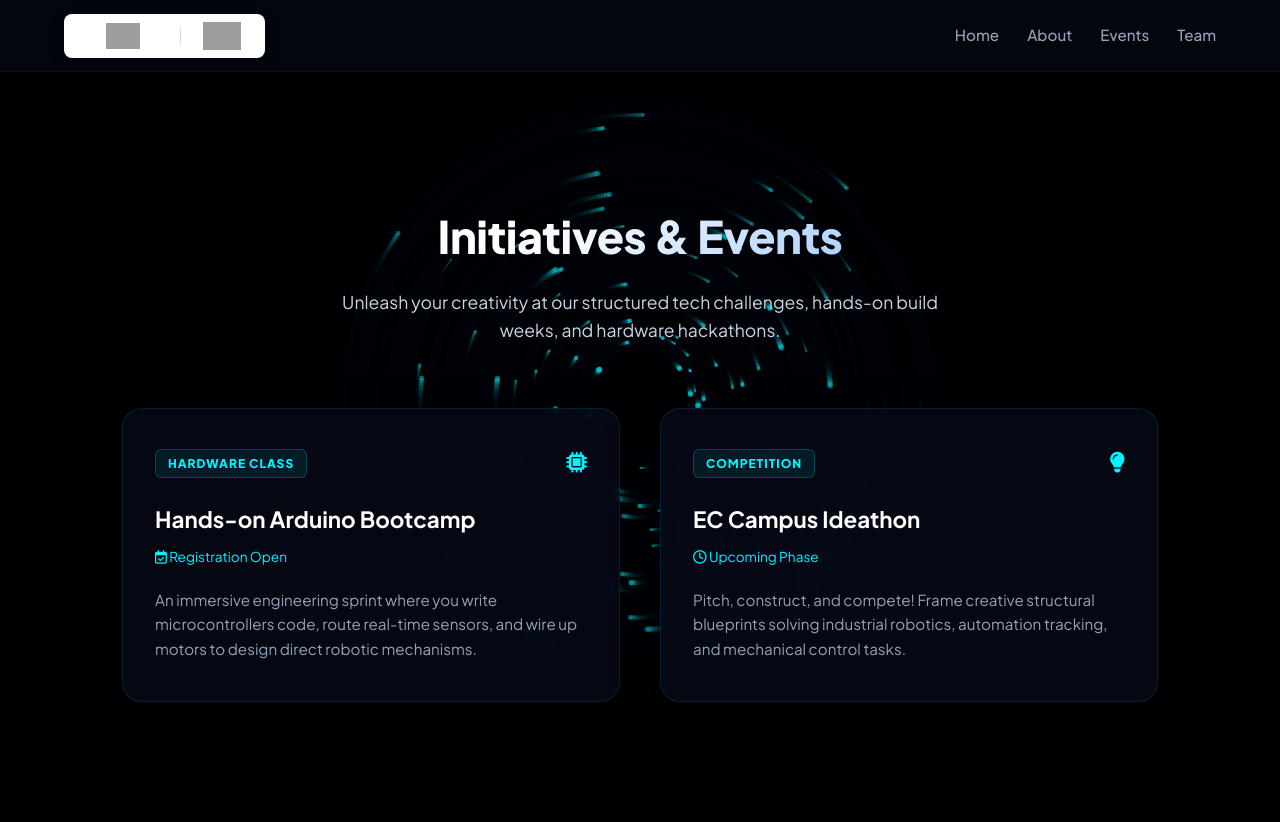
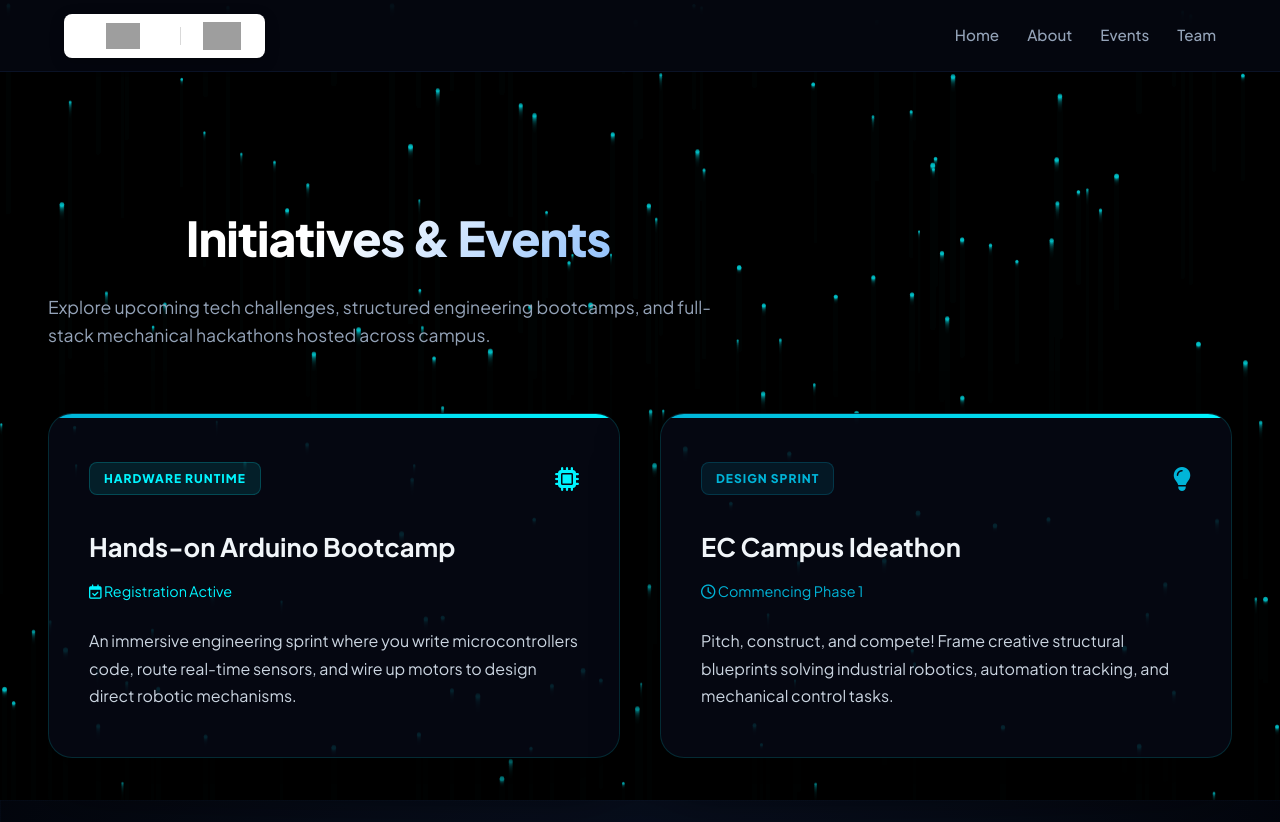
Before and after one commit to ModhakKGowda/ieee-ras-ec-site, a Flask app: page /events in a window 1280 px wide. Before the commit the page ends 702 px from the top, so only its background shows below. Run offline with Flask 3, Linux system fonts and the light colour scheme; grey boxes are pictures that could not be loaded.

Commit message:
Refactor events layout and update styles

```diff
--- a/api/templates/events.html
+++ b/api/templates/events.html
@@ -13,38 +13,41 @@
             position: fixed;
             top: 0; left: 0; width: 100%; height: 100%;
             z-index: -1;
-            background: #030408;
+            background: #020306;
         }
-        .events-layout-box {
-            max-width: 1100px;
+        .panoramic-wrapper {
+            width: 100%;
+            max-width: 1400px; /* Expands broadly to prevent weird compression gaps */
             margin: 8rem auto 4rem auto;
-            padding: 0 2rem;
-            text-align: center;
+            padding: 0 3rem;
             position: relative;
             z-index: 2;
         }
-        .event-card {
-            background: rgba(6, 10, 23, 0.85) !important;
-            border: 1px solid rgba(0, 180, 216, 0.15) !important;
-            box-shadow: 0 20px 45px rgba(0,0,0,0.5);
-            backdrop-filter: blur(12px);
-            border-radius: 20px !important;
-            transition: all 0.4s cubic-bezier(0.16, 1, 0.3, 1) !important;
+        .panoramic-grid {
+            display: grid;
+            grid-template-columns: repeat(auto-fit, minmax(400px, 1fr));
+            gap: 2.5rem;
+            margin-top: 4rem;
         }
-        .event-card:hover {
-            transform: translateY(-8px);
-            border-color: #00f5ff !important;
-            box-shadow: 0 20px 50px rgba(0, 245, 255, 0.18) !important;
+        .panoramic-card {
+            background: rgba(6, 9, 20, 0.85);
+            border: 1px solid rgba(0, 245, 255, 0.15);
+            border-radius: 24px;
+            padding: 3rem 2.5rem;
+            position: relative;
+            overflow: hidden;
+            box-shadow: 0 30px 60px rgba(0,0,0,0.6);
+            transition: all 0.4s cubic-bezier(0.25, 1, 0.5, 1);
         }
-        .tech-tag {
-            background: rgba(0, 245, 255, 0.08);
-            color: #00f5ff;
-            padding: 4px 12px;
-            border-radius: 6px;
-            font-size: 0.75rem;
-            font-weight: 800;
-            letter-spacing: 1px;
-            border: 1px solid rgba(0, 245, 255, 0.2);
+        .panoramic-card:hover {
+            transform: scale(1.02) translateY(-4px);
+            border-color: #00f5ff;
+            box-shadow: 0 30px 70px rgba(0, 245, 255, 0.12);
+        }
+        .glow-bar {
+            position: absolute;
+            top: 0; left: 0; width: 100%; height: 4px;
+            background: linear-gradient(90deg, #00b4d8, #00f5ff);
         }
     </style>
 </head>
@@ -68,31 +71,35 @@
         </nav>
     </header>
 
-    <div class="events-layout-box">
-        <h2 class="section-title">Initiatives & Events</h2>
-        <p class="section-desc" style="color: #cbd5e1; max-width: 600px; margin: 0 auto 4rem auto;">Unleash your creativity at our structured tech challenges, hands-on build weeks, and hardware hackathons.</p>
+    <div class="panoramic-wrapper">
+        <div style="text-align: left; max-width: 700px;">
+            <h2 class="section-title" style="margin: 0; font-size: 3rem; font-weight: 800; letter-spacing: -1px;">Initiatives & Events</h2>
+            <p style="color: #94a3b8; font-size: 1.1rem; margin-top: 1rem; line-height: 1.6;">Explore upcoming tech challenges, structured engineering bootcamps, and full-stack mechanical hackathons hosted across campus.</p>
+        </div>
 
-        <div class="events-grid" style="display: grid; grid-template-columns: repeat(auto-fit, minmax(320px, 1fr)); gap: 2.5rem;">
-            <div class="event-card" style="padding: 2.5rem 2rem; position: relative; text-align: left;">
-                <div style="display: flex; justify-content: space-between; align-items: center; margin-bottom: 1.5rem;">
-                    <span class="tech-tag">HARDWARE CLASS</span>
-                    <i class="fa-solid fa-microchip" style="color: #00f5ff; font-size: 1.3rem;"></i>
+        <div class="panoramic-grid">
+            <div class="panoramic-card">
+                <div class="glow-bar"></div>
+                <div style="display: flex; justify-content: space-between; align-items: center; margin-bottom: 2rem;">
+                    <span style="background: rgba(0,245,255,0.1); color: #00f5ff; padding: 6px 14px; border-radius: 8px; font-size: 0.75rem; font-weight: 800; letter-spacing: 1px; border: 1px solid rgba(0,245,255,0.2);">HARDWARE RUNTIME</span>
+                    <i class="fa-solid fa-microchip" style="color: #00f5ff; font-size: 1.5rem;"></i>
                 </div>
-                <h3 style="color: #fff; font-size: 1.4rem; margin-bottom: 0.5rem; font-weight: 700;">Hands-on Arduino Bootcamp</h3>
-                <p style="color: #00f5ff; font-size: 0.85rem; margin-bottom: 1.25rem;"><i class="fa-regular fa-calendar-check"></i> Registration Open</p>
-                <p style="color: #94a3b8; font-size: 0.95rem; line-height: 1.6; margin: 0;">
+                <h3 style="font-size: 1.6rem; font-weight: 700; margin-bottom: 0.75rem;">Hands-on Arduino Bootcamp</h3>
+                <p style="color: #00f5ff; font-size: 0.9rem; margin-bottom: 1.5rem;"><i class="fa-regular fa-calendar-check"></i> Registration Active</p>
+                <p style="color: #cbd5e1; font-size: 1rem; line-height: 1.7; margin: 0;">
                     An immersive engineering sprint where you write microcontrollers code, route real-time sensors, and wire up motors to design direct robotic mechanisms.
                 </p>
             </div>
 
-            <div class="event-card" style="padding: 2.5rem 2rem; position: relative; text-align: left;">
-                <div style="display: flex; justify-content: space-between; align-items: center; margin-bottom: 1.5rem;">
-                    <span class="tech-tag">COMPETITION</span>
-                    <i class="fa-solid fa-lightbulb" style="color: #00f5ff; font-size: 1.3rem;"></i>
+            <div class="panoramic-card">
+                <div class="glow-bar"></div>
+                <div style="display: flex; justify-content: space-between; align-items: center; margin-bottom: 2rem;">
+                    <span style="background: rgba(0,180,216,0.1); color: #00b4d8; padding: 6px 14px; border-radius: 8px; font-size: 0.75rem; font-weight: 800; letter-spacing: 1px; border: 1px solid rgba(0,180,216,0.2);">DESIGN SPRINT</span>
+                    <i class="fa-solid fa-lightbulb" style="color: #00b4d8; font-size: 1.5rem;"></i>
                 </div>
-                <h3 style="color: #fff; font-size: 1.4rem; margin-bottom: 0.5rem; font-weight: 700;">EC Campus Ideathon</h3>
-                <p style="color: #00f5ff; font-size: 0.85rem; margin-bottom: 1.25rem;"><i class="fa-regular fa-clock"></i> Upcoming Phase</p>
-                <p style="color: #94a3b8; font-size: 0.95rem; line-height: 1.6; margin: 0;">
+                <h3 style="font-size: 1.6rem; font-weight: 700; margin-bottom: 0.75rem;">EC Campus Ideathon</h3>
+                <p style="color: #00b4d8; font-size: 0.9rem; margin-bottom: 1.5rem;"><i class="fa-regular fa-clock"></i> Commencing Phase 1</p>
+                <p style="color: #cbd5e1; font-size: 1rem; line-height: 1.7; margin: 0;">
                     Pitch, construct, and compete! Frame creative structural blueprints solving industrial robotics, automation tracking, and mechanical control tasks.
                 </p>
             </div>
@@ -102,53 +109,48 @@
     <script>
         const canvas = document.getElementById('bg-canvas');
         const ctx = canvas.getContext('2d');
-        let particles = [];
-        let mouse = { x: -1000, y: -1000 };
+        let vortexParticles = [];
+        let mouse = { x: -500, y: -500 };
 
         function resize() { canvas.width = window.innerWidth; canvas.height = window.innerHeight; }
         window.addEventListener('resize', resize);
         window.addEventListener('mousemove', (e) => { mouse.x = e.clientX; mouse.y = e.clientY; });
         resize();
 
-        // Populate orbital particles
-        for(let i=0; i<120; i++) {
-            particles.push({
-                angle: Math.random() * Math.PI * 2,
-                radius: Math.random() * 250 + 50,
-                speed: Math.random() * 0.01 + 0.005,
-                size: Math.random() * 2 + 1
+        // High-density background constellation spanning edge to edge smoothly
+        for(let i=0; i<150; i++) {
+            vortexParticles.push({
+                x: Math.random() * window.innerWidth,
+                y: Math.random() * window.innerHeight,
+                baseX: 0, baseY: 0,
+                speed: Math.random() * 0.5 + 0.2,
+                size: Math.random() * 1.5 + 1
             });
         }
 
-        function drawVortex() {
-            ctx.fillStyle = 'rgba(3, 4, 8, 0.2)';
+        function runSystem() {
+            ctx.fillStyle = 'rgba(2, 3, 6, 0.15)';
             ctx.fillRect(0, 0, canvas.width, canvas.height);
 
-            let centerX = canvas.width / 2;
-            let centerY = canvas.height / 2;
+            vortexParticles.forEach(p => {
+                p.y -= p.speed;
+                if(p.y < 0) p.y = canvas.height;
 
-            particles.forEach(p => {
-                p.angle += p.speed;
-                let targetX = centerX + Math.cos(p.angle) * p.radius;
-                let targetY = centerY + Math.sin(p.angle) * p.radius;
-
-                // Mouse cosmic magnetic distortion field
-                let mDist = Math.hypot(mouse.x - targetX, mouse.y - targetY);
-                if(mDist < 150) {
-                    let force = (150 - mDist) / 150;
-                    targetX += (mouse.x - targetX) * force * 0.4;
-                    targetY += (mouse.y - targetY) * force * 0.4;
+                // Create full-bleed interactive magnetic pulls across card paths
+                let dist = Math.hypot(mouse.x - p.x, mouse.y - p.y);
+                let currentX = p.x;
+                if(dist < 200) {
+                    let push = (200 - dist) * 0.08;
+                    currentX += Math.cos(Math.atan2(p.y - mouse.y, p.x - mouse.x)) * push;
                 }
 
-                ctx.fillStyle = 'rgba(0, 245, 255, 0.4)';
-                ctx.beginPath();
-                ctx.arc(targetX, targetY, p.size, 0, Math.PI*2);
-                ctx.fill();
+                ctx.fillStyle = 'rgba(0, 245, 255, 0.35)';
+                ctx.beginPath(); ctx.arc(currentX, p.y, p.size, 0, Math.PI*2); ctx.fill();
             });
 
-            requestAnimationFrame(drawVortex);
+            requestAnimationFrame(runSystem);
         }
-        drawVortex();
+        runSystem();
     </script>
 </body>
 </html>
```
